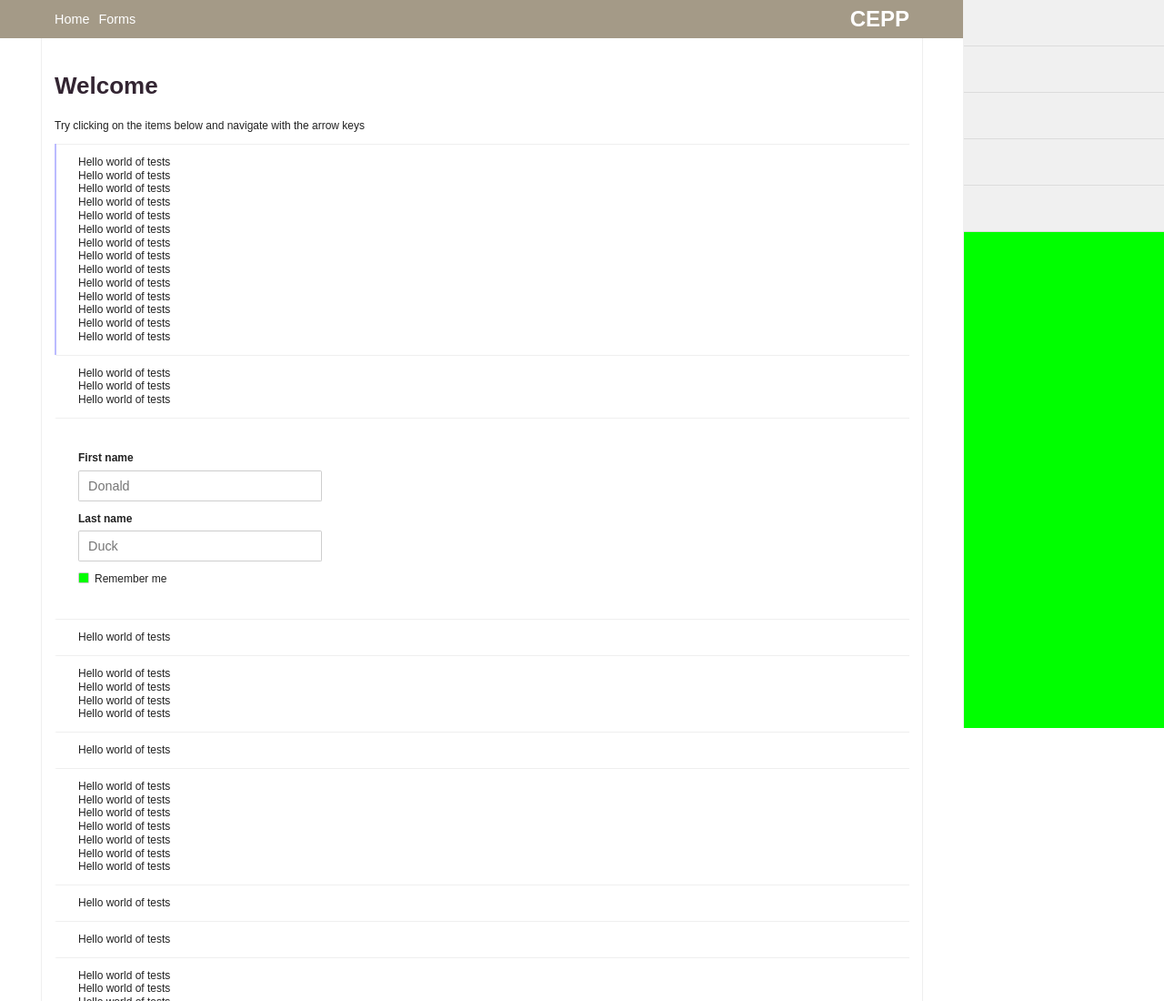
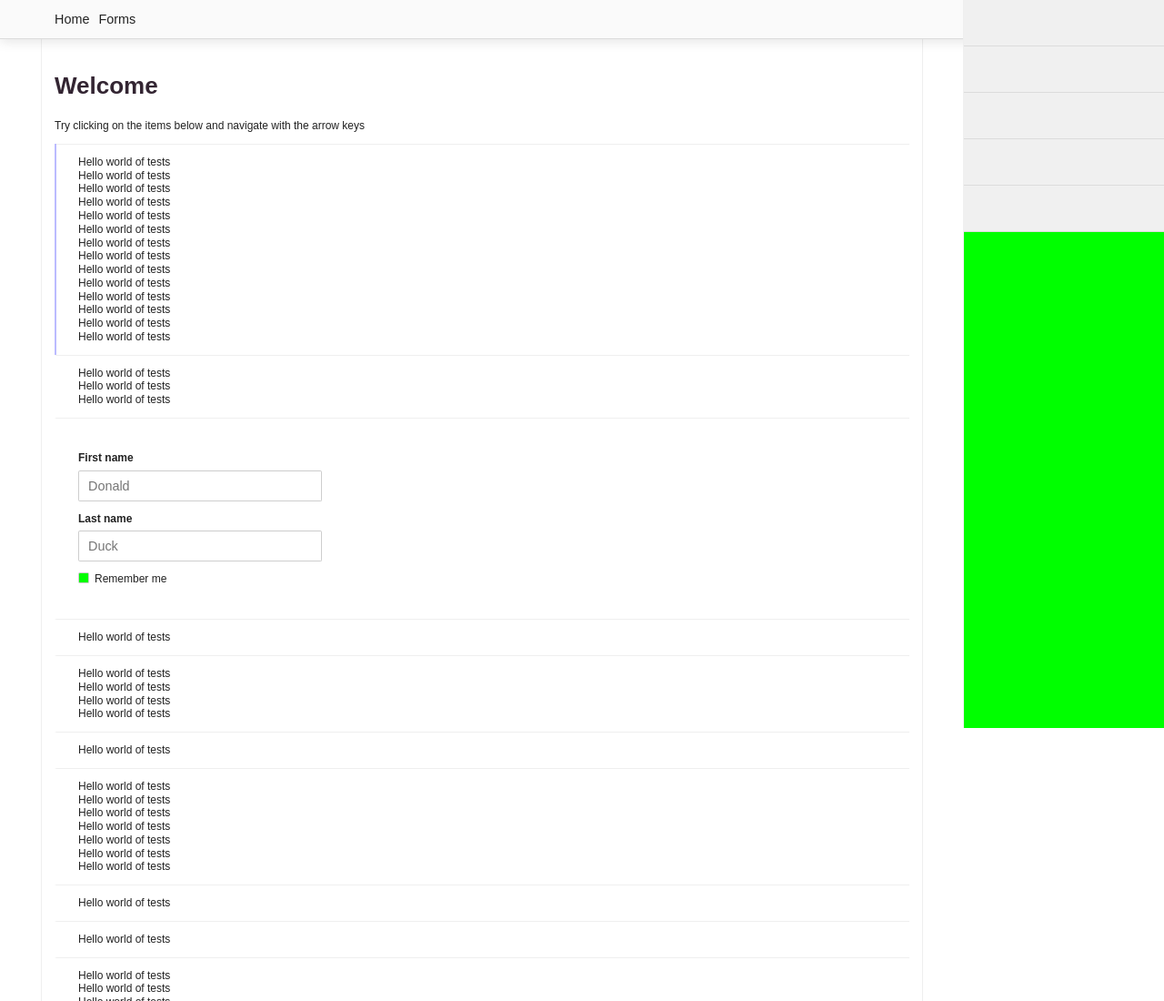
Before and after one commit to ImDom/example-list-keyboardnav, a plain HTML site: page index.html in a window 1280 px wide. Shown: the top 1100 px of the page at 91% size. Drawn offline with Linux system fonts and the light colour scheme.

Commit message:
Update public/style/site.less

```diff
--- a/public/style/site.less
+++ b/public/style/site.less
@@ -92,7 +92,9 @@ body {
 	width: 100%;
 	padding-right: @notebarWidth;
 	box-sizing: border-box;
-	background: #A49A87;
+	background: #fafafa;
+	border-bottom: 1px solid #dcdcdc;
+	box-shadow: 0 3px 12px rgba(0,0,0,0.1);
 	z-index: 10000;
 }
 
@@ -107,11 +109,12 @@ body {
 	h1 {
 		float: right;
 		text-transform: uppercase;
-		color: #fff;
+		color: #222;
 		font-size: 24px;
 		margin: 0;
 		padding: 0;
 		line-height: @headerHeight;
+		display: none;
 	}
 }
 
@@ -133,7 +136,7 @@ body {
 			display: block;
 			heigth: @headerHeight;
 			line-height: @headerHeight;
-			color: #fff;
+			color: #222;
 			font-weight: normal;
 			font-size: 1.2em;
 		}
```
